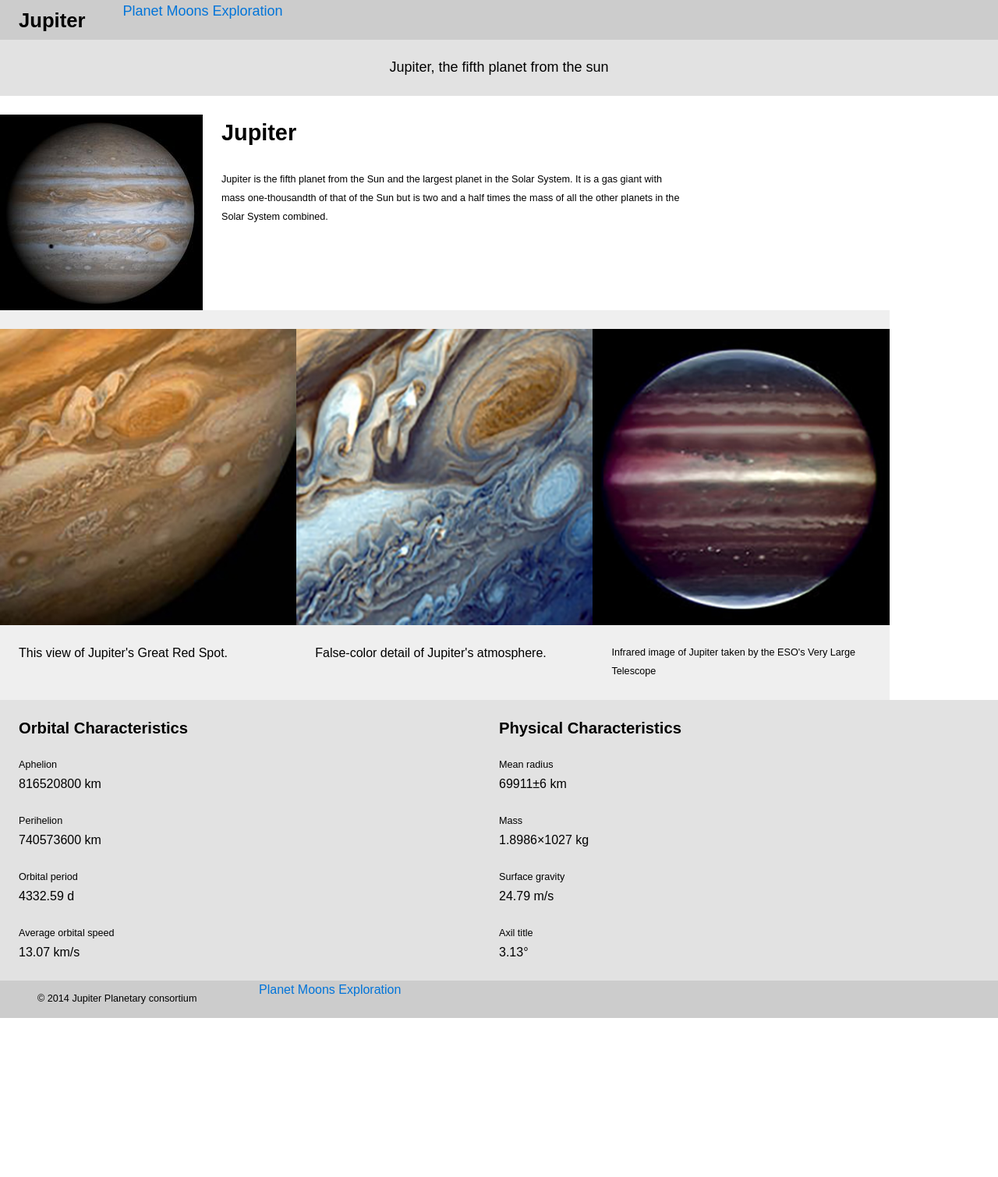
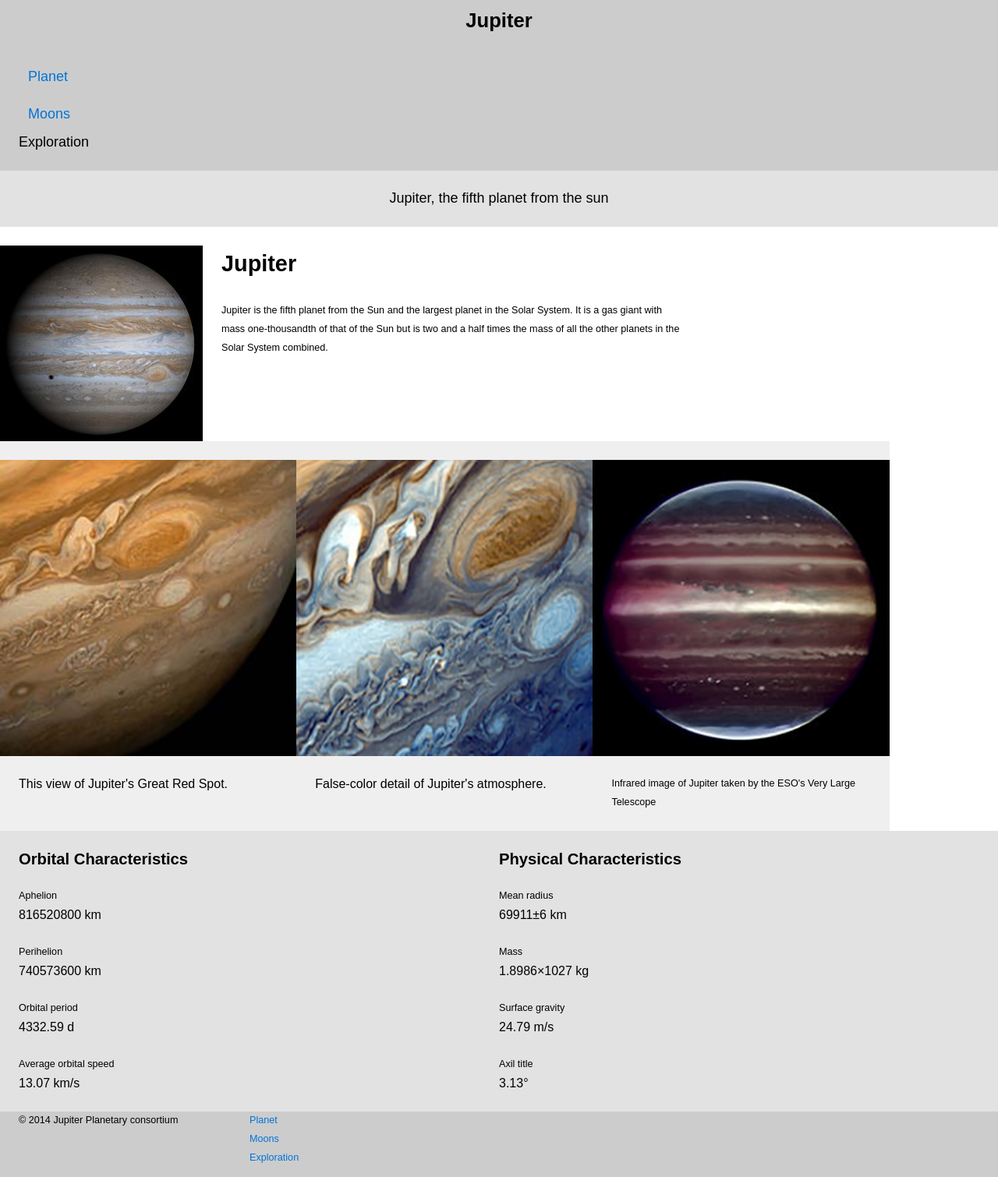
Before and after one commit to chenise-paquette/dsn1675-planet-website, a plain HTML site: page index.html in a window 1280 px wide. Shown: the part 21-1531 px from the top of the page at 78% size. Before the commit the page ends 1327 px from the top, so only its background shows below. Drawn offline with Linux system fonts and the light colour scheme.

Commit message:
final moves

```diff
--- a/css/main.css
+++ b/css/main.css
@@ -52,7 +52,6 @@ img {
 
 .nav a {
     display: block;
-    padding: 0;
     text-decoration: none;
     color: #0074D9
 }
@@ -77,6 +76,8 @@ img {
 .intro {
     text-align: center;
 }
+
+.
 @media only screen and (min-width: 20em) {
 
 .nav li {
--- a/index.html
+++ b/index.html
@@ -18,9 +18,9 @@
 </div>
 <nav>
     <ul class="nav mega gutter pad-t">
-    <li><a href="index.html">Planet</a></li>
-    <li><a href="moons.html">Moons</a></li>
-    <li><a href="exploration.html">Exploration</a></li>
+    <li><a class="island-half" href="index.html">Planet</a></li>
+    <li><a class="island-half" href="moons.html">Moons</a></li>
+    <li><aclass="island-half"href="exploration.html">Exploration</a></li>
     </ul>
  </nav>
 
@@ -99,14 +99,14 @@
     </div>
 </div>
 
-<footer class="footer gutter">
+<footer class="footer">
 <div class="grid">
     <div class="unit unit-xs-1 unit-s-1 unit-m-1-3 unit-l-1-4 ">
-        <p class="micro pad-t-1-2 gutter push-0"> © 2014 Jupiter Planetary consortium </p>
+        <p class="micro gutter push-0"> © 2014 Jupiter Planetary consortium </p>
     </div>
 <div class="unit unit-xs-1 unit-s-1 unit-m-2-3 unit-l-3-4 ">
     <nav>
-        <ul class="nav mirco">
+        <ul class="nav micro push-1-2">
         <li><a href="index.html">Planet</a></li>
         <li><a href="moons.html">Moons</a></li>
         <li><a href="exploration.html">Exploration</a></li>
```
Also changed, not shown: exploration.html (+3 -3 lines), moons.html (+3 -3 lines).
